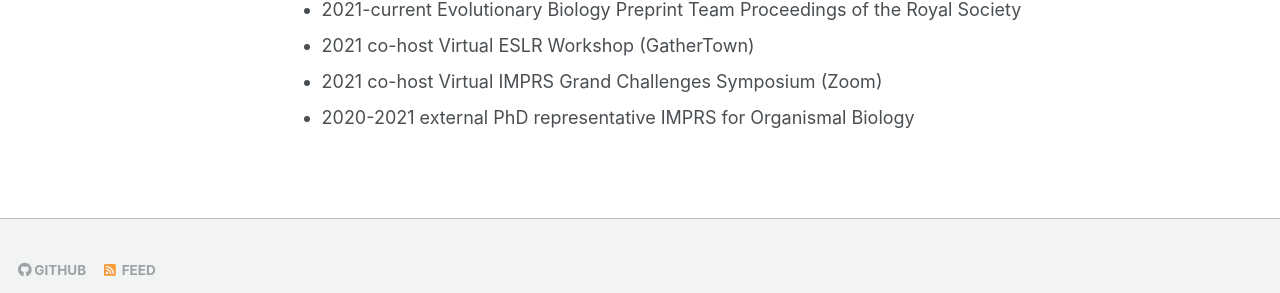
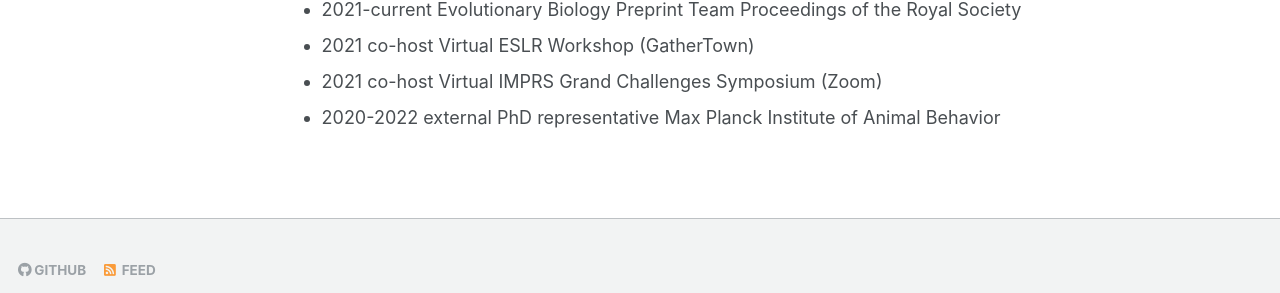
Before and after one commit to simeonqs/simeonqs.github.io, a Jekyll site: the page built from _pages/cv.md, in a window 1280 px wide and 900 px high, scrolled down 2577 px. Shown: the part 553-846 px from the top of the window. Built offline with Jekyll 4.4.1, drawn with Linux system fonts in a browser that asks for light colours; some web fonts are replaced.

Commit message:
Minor update.

```diff
--- a/_pages/cv.md
+++ b/_pages/cv.md
@@ -98,4 +98,4 @@ author_profile: yes
 * 2021-current   Evolutionary Biology Preprint Team Proceedings of the Royal Society
 * 2021           co-host Virtual ESLR Workshop (GatherTown)
 * 2021           co-host Virtual IMPRS Grand Challenges Symposium (Zoom)
-* 2020-2021      external PhD representative IMPRS for Organismal Biology
+* 2020-2022      external PhD representative Max Planck Institute of Animal Behavior
```
